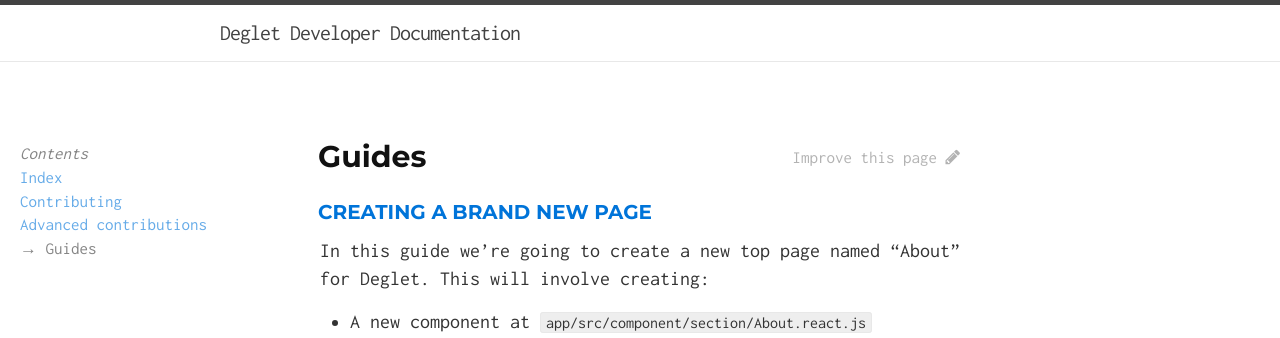
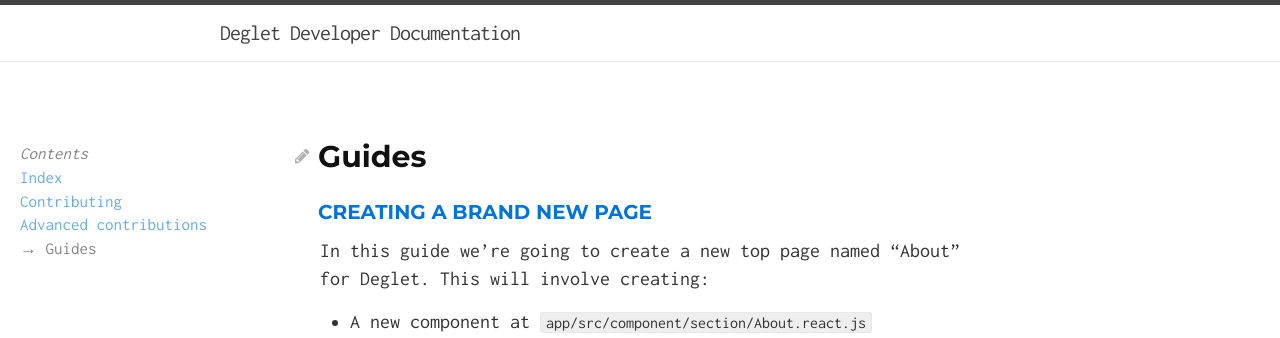
Before and after one commit to rdov/rdov.github.io, a Jekyll site: the page built from guide/index.md, in a window 1280 px wide. Shown: the top 338 px of the page. Built offline with Jekyll 4.4.1, drawn with Linux system fonts in a browser that asks for light colours; nearby versions of some CDN libraries.

Commit message:
testing a different layout for the "Edit this page" feature; include comments in the print layout

```diff
--- a/_includes/edit.html
+++ b/_includes/edit.html
@@ -1,5 +1,5 @@
 <div class="improve">
   <a href="{{ site.repo_edit }}{{ page.path }}" target="_blank" title="Edit this page">
-    <span class="improve-text">Improve this page</span> <i class="fa fa-pencil"></i>
+    <i class="fa fa-pencil"></i>
   </a>
 </div>
--- a/_layouts/default.html
+++ b/_layouts/default.html
@@ -25,8 +25,10 @@
 
         {% if page.comments %}
         <hr/>
-        <h3 id="bottom-comments">Comments</h3>
-        {% include comments.html %}
+        <div class="page-comments">
+          <h3 id="bottom-comments">Comments</h3>
+          {% include comments.html %}
+        </div>
         {% endif %}
       </div>
 
--- a/_sass/_layout.scss
+++ b/_sass/_layout.scss
@@ -84,18 +84,22 @@
 }
 
 .improve {
-  top: 0.2rem;
-  right: 1rem;
+  top: -1.7rem;
+  left: 1rem;
 }
 
-@include media-query($content-width) {
-  .improve-text {
-    display: none;
+.improve::after {
+  content: "Edit this page";
+}
+
+@media (min-width: $content-width) {
+  .improve {
+    top: 0.15rem;
+    left: -0.25rem;
   }
 
-  .improve {
-    top: 0.15rem;
-    right: 0;
+  .improve::after {
+    content: "";
   }
 }
 
@@ -106,9 +110,9 @@
 .left-menu,
 .improve {
   position: absolute;
-  font-size: 85%;
   opacity: 0.6;
   transition: opacity 0.25s;
+  font-size: 85%;
 }
 
 .container .top-pages {
@@ -181,8 +185,7 @@
   }
 
   .top-pages,
-  .improve,
-  #disqus_thread {
+  .improve {
     display: none;
   }
 }
```
